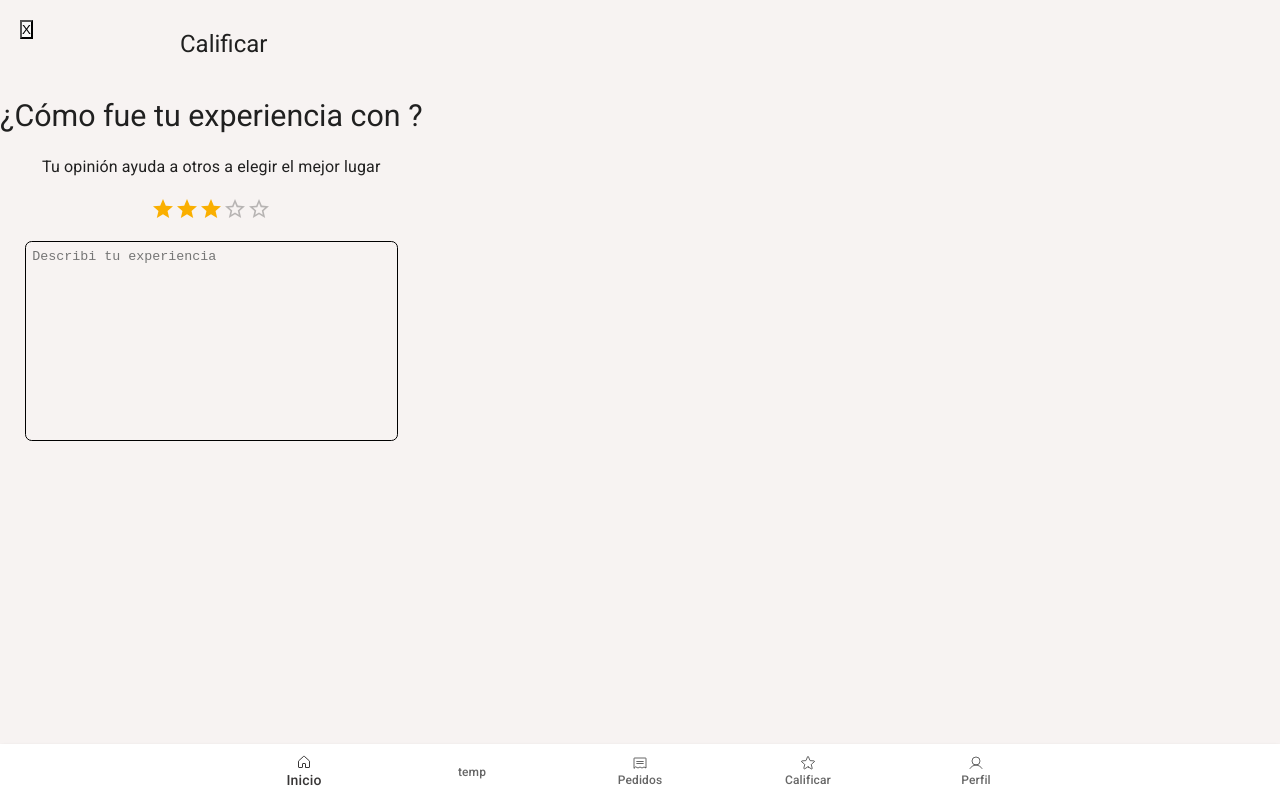
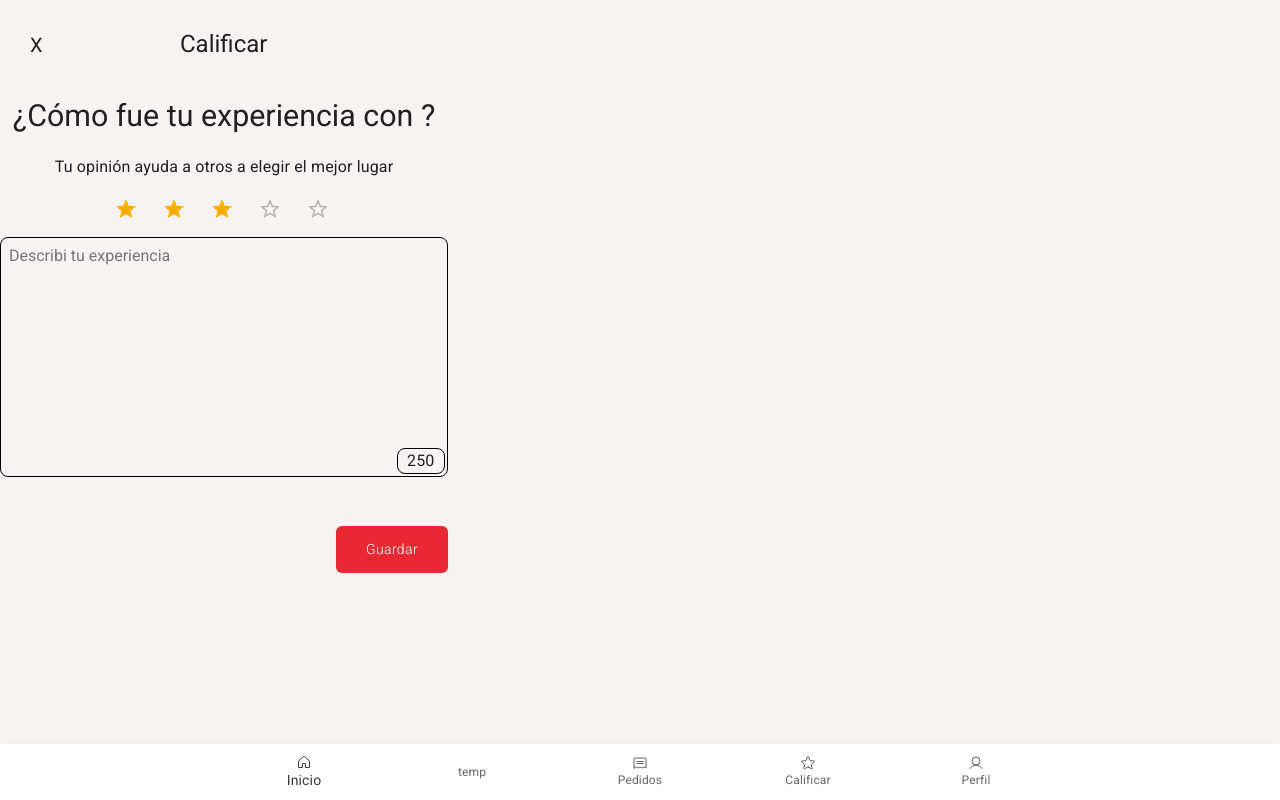
Before and after one commit to danacreyes/algo-que-pedir-2025, a React (Vite) app: page /rate-store/1 in a window 1280 px wide. Built offline with nearby package versions, Linux system fonts and the light colour scheme; sample sign-in values are in the browser's storage.

Commit message:
Pagina de calificaciones completa. Conectar con back

```diff
--- a/src/index.css
+++ b/src/index.css
@@ -3,18 +3,38 @@
 @import url(https://fonts.googleapis.com/css2?family=Roboto:ital,wght@0,100..900;1,100..900&display=swap);
 @import url('https://fonts.googleapis.com/css2?family=Montserrat:ital,wght@0,100..900;1,100..900&display=swap');
 
+/* ============================= Variables ============================= */
+
+@import url(https://cdn.jsdelivr.net/npm/@phosphor-icons/web@2.1.1/src/regular/style.css);
+@import url(https://cdn.jsdelivr.net/npm/@phosphor-icons/web@2.1.1/src/fill/style.css);
+
+/* ============================= Variables ============================= */
+
 :root {
+    /* --primary-font: "Roboto", sans-serif; */
     --primary-font: "Montserrat", sans-serif;
-  line-height: 1.5;
-  font-weight: 400;
-  color-scheme: light dark;
-  color: rgba(255, 255, 255, 0.87);
+    --icon-font: "Roboto", sans-serif;
+    --font-color-primary: #171212;
+    --font-color-secondary: #606060;
+    --font-color-tertiary: rgb(167, 142, 142);
+    --font-color-special: #F9F9F9;
+    font-size: 16px;
     --background-color-primary: #F9F9F9;
+    --background-color-secondary: #dbd9d9;
+    --background-color-alternate: #f1eeee;
+    --border-light-color: #bdc3c9;
+    --alternative-color: #FA954D;
+    --icon-color: #898989;
     --error-text-color: red;
 
     --primary-color: #E82933;
     --button-hover-color: hsl(1, 77%, 45%);
     --button-active-color: hsl(1, 77%, 35%);
+    --button-color-secondary: #949292;
+
+    --border-radius-rounded: 50px;
+    --border-radius-default: 10px;
+    --border-color: #ccc;
 
     --font-h1: 2.5rem;
     --font-h2: 2rem;
@@ -22,11 +42,52 @@
     --font-h4: 1.25rem;
     --font-text: 1.2rem;
 
-  font-synthesis: none;
-  text-rendering: optimizeLegibility;
-  -webkit-font-smoothing: antialiased;
-  -moz-osx-font-smoothing: grayscale;
+    --gap-sm: 1em;
+    --gap-md: 2em;
+    --gap-lg: 3em;
 }
+
+/*
+SE PUEDE COMPARTIR EL ICONO DE LA PAGINA
+EL NAV
+EL FOOTER PARA EL CELU
+LOS BOTONES
+*/
+
+/* VER SI CAMBIAR DE LUGAR*/
+/* ============================= Main-icon ============================= */
+
+.pot-container {
+    background-color: var(--primary-color);
+    border-radius: var(--border-radius-rounded);
+    height: 3.2rem;
+    width: 3.2rem;
+    display: flex;
+    justify-content: center;
+    align-items: center;
+    cursor: pointer;
+    /* padding: 1em;*/ /* esto evita que se deforme */
+}
+.pot-container > i {
+    font-size: 1.85rem;
+    color: white;
+}
+.pot-container > i:hover{
+    animation: gentle-spin 0.3s ease-in-out 1;
+}
+
+/* hacer que las tarjetas cambien de tamaño no la linea eso se puede creo
+que el footer en cell se vea bien
+mejorar la anmacion */
+
+@keyframes gentle-spin {
+    0% { transform: rotate(0deg); }
+    25% { transform: rotate(10deg); }
+    75% { transform: rotate(-10deg); }
+    100% { transform: rotate(0deg); }
+}
+
+/* ============================= Reset ============================= */
 
 *, *::before, *::after, html, body {
     margin: 0;
@@ -34,31 +95,29 @@
     box-sizing: border-box;
 }
 
-a {
-  font-weight: 500;
-  color: var(--primary-color);
-  /* text-decoration: inherit; */
+html { font-family: var(--primary-font); } /* sin esto no se ven los iconos */
+
+body { background-color: var(--background-color-primary);}
+button:hover {
+  cursor: pointer;
 }
 
-a:hover {
-  color: #535bf2;
+/* Esto se necesita para que los inputs hereden la fuente */
+input, select, textarea, button {
+    font-family: inherit;
+    font-size: inherit;
 }
 
-body {
-  margin: 0;
-  display: flex;
-  min-width: 320px;
-  height: 100vh;
-  background-color: var(--background-color-primary);
-  box-sizing: border-box;
-}
-
-h1 {
-  font-size: 3.2em;
-  line-height: 1.1;
+.btn-empty, button {
+    all: unset;        /* Quita todos los estilos heredados */
+    display: inline-block; /* Necesario para que siga comportándose como botón */
+    cursor: pointer;   /* Opcional, si quieres que parezca clickeable */
+    font-size: var(--font-h4);
 }
 
 /* =========== BOTONES =========== */
+/* Esto viene del css anterior */
+
 button.btn-primary{
   background-color: #E82933;
   padding: 0.8em;
@@ -81,35 +140,97 @@ button.btn-secondary{
   box-shadow: none;
 }
 
-/* button {
-  border-radius: 8px;
-  border: 1px solid transparent;
-  padding: 0.6em 1.2em;
-  font-size: 1em;
-  font-weight: 500;
-  font-family: inherit;
-  background-color: #1a1a1a;
-  cursor: pointer;
-  transition: border-color 0.25s;
+a {
+  text-decoration: none;
+  color: var(--font-color-primary);
+}
+ /* TAMAÑOS DE ENCABEZADOS */
+h1 {
+  font-size: var(--font-h1);
+}
+h2 {
+  font-size: var(--font-h2);
+}
+h3 {
+  font-size: var(--font-h3);
+}
+h4 {
+  font-size: var(--font-h4);
 }
 
-button:hover {
-  border-color: #646cff;
+/* ============================= Active Class ============================= */
+.active {
+  font-weight: bold;
+  color: black;
 }
-button:focus,
-button:focus-visible {
-  outline: 4px auto -webkit-focus-ring-color;
-} */
 
-@media (prefers-color-scheme: light) {
-  :root {
-    color: #213547;
-    background-color: #ffffff;
+/* ============================= Sizing ============================= */
+
+.w-50 {
+  width: 50% !important;
+  /* es important porque si se usa es porque se requiere (despues explico) */
 }
-  a:hover {
-    color: #747bff;
+
+.w-100 {
+  width: 100% !important;
 }
-  button {
-    background-color: #f9f9f9;
+
+.ellipsis-text {
+  white-space: nowrap;
+  overflow: hidden;
+  text-overflow: ellipsis;
+  display: block;       /* o inline-block */
+  width: 100%;          /* dentro de un contenedor con min-width: 0 */
+}
+
+.text-wrapper {
+  min-width: 0;
+  flex: 1;
+}
+
+
+/* ============================= Fonts ============================= */
+.roboto-regular {
+  font-family: "Roboto", sans-serif;
+  font-optical-sizing: auto;
+  font-weight: 400;
+  font-style: normal;
+}
+
+.montserrat-regular {
+  font-family: "Montserrat", sans-serif;
+  font-optical-sizing: auto;
+  font-weight: 400;
+  font-style: normal;
+}
+
+.header-title {
+  font-size: var(--font-h1);
+  font-weight: 700;
+  font-style: normal;
+  margin-top: 0.8em;
+  margin-bottom: 0.8em;
+  align-self: flex-start; /* En todas las pages está a la izquierda */
+  /* tiene que estar dentro de flex */
+}
+
+.subtitle {
+  font-size: var(--font-h2);
+  font-weight: 600;
+  font-style: normal;
+  margin: 0;
+  align-self: flex-start; /* En todas las pages está a la izquierda */
+  /* tiene que estar dentro de flex */
+}
+
+.gray-text{
+  color: var(--font-color-secondary);
+}
+
+/* ============================= Media Queries ============================= */
+/* vista en celular */
+@media (max-width: 430px) {
+  .hide-on-mobile {
+    display: none;
   }
 }
--- a/src/pages/store-ratings/rate-store.css
+++ b/src/pages/store-ratings/rate-store.css
@@ -0,0 +1,11 @@
+.rating-section {
+    width: 80%;
+    display: flex;
+    justify-content: space-evenly;
+}
+
+button.spaced-top {
+    margin-top: 1.15em;
+    width: 8em;
+    left: 12em;
+}
--- a/src/pages/store-ratings/rateStore.tsx
+++ b/src/pages/store-ratings/rateStore.tsx
@@ -1,14 +1,17 @@
-import { Rating, Typography } from '@mui/material'
+import { Button, Rating, Typography } from '@mui/material'
 import { Navigator } from '../../routes/Navigator'
-import './store-ratings.css'
-import RadioGroupRating from '../../components/RadioGroup/RadioGroupRating'
+import './rate-store.css'
 import { useState } from 'react'
+
+const MAX_CHARACTERS: number = 250
 
 function RateStore() {
   // const { id } = useParams()
   const navigation = Navigator()
   const { name } = navigation.getStateData()
-  const [value, setValue] = useState<number | null>(3)
+  const [rate, setRate] = useState<number>(3)
+  const [experienceDesc, setExperienceDesc] = useState<string>('')
+  const [charactersLeft, setCharactersLeft] = useState<number>(MAX_CHARACTERS)
 
   return (
     // Esto es raro...no esta ni importado y lo toma igual. De donde?
@@ -33,18 +36,31 @@ function RateStore() {
           variant='subtitle1' sx={{ margin: '1em 0em'}}>
             Tu opinión ayuda a otros a elegir el mejor lugar
         </Typography>
-        <section className='rating-section'>
         <Rating
           name="simple-controlled"
-            value={value}
-            onChange={(_, newValue) => {
-              setValue(newValue)
+          value={rate}
+          onChange={(_, newRate) => {
+            // Podia ser null, asi que si es null conservamos el anterior
+            setRate(newRate === null ? rate : newRate as number)
+          }}
+          sx={{
+            margin: '0',
+            alignItems: 'center',
+            justifyContent: 'space-between',
+            gap: '1em',
+            left: '0.4em'
           }}
         />
-        </section>
+        <section>
           <textarea
             className='experience-description-textarea'
             name="experience-description"
+            value={experienceDesc}
+            onChange={(e) => {
+              setExperienceDesc(e.target.value)
+              setCharactersLeft(MAX_CHARACTERS - e.target.value.length)
+              console.info(e.target.value)
+            }}
             placeholder='Describi tu experiencia'
             style={{
               marginTop: '1em',
@@ -57,6 +73,19 @@ function RateStore() {
               background: 'none',
               border: '0.01em solid black'
           }}></textarea>
+          <div
+            style={{
+              width: '3em',
+              border: '0.01em solid black',
+              borderRadius: '0.5em',
+              position: 'relative',
+              left: '24.8em',
+              bottom: '2.25em'
+            }}
+          >{charactersLeft}</div>
+        </section>
+
+        <Button variant="contained" className='btn-primary spaced-top'>Guardar</Button>
       </article>
     </div>
   )
--- a/src/pages/store-ratings/store-ratings.css
+++ b/src/pages/store-ratings/store-ratings.css
@@ -1,7 +1,6 @@
 div.main-container {
     width: 100vw;
     height: 100vh;
-    /* padding: 0.5em; */
 }
 .go-back-and-title-section {
     position: absolute;
```
Lines whose indentation alone changed are shown as unchanged.
